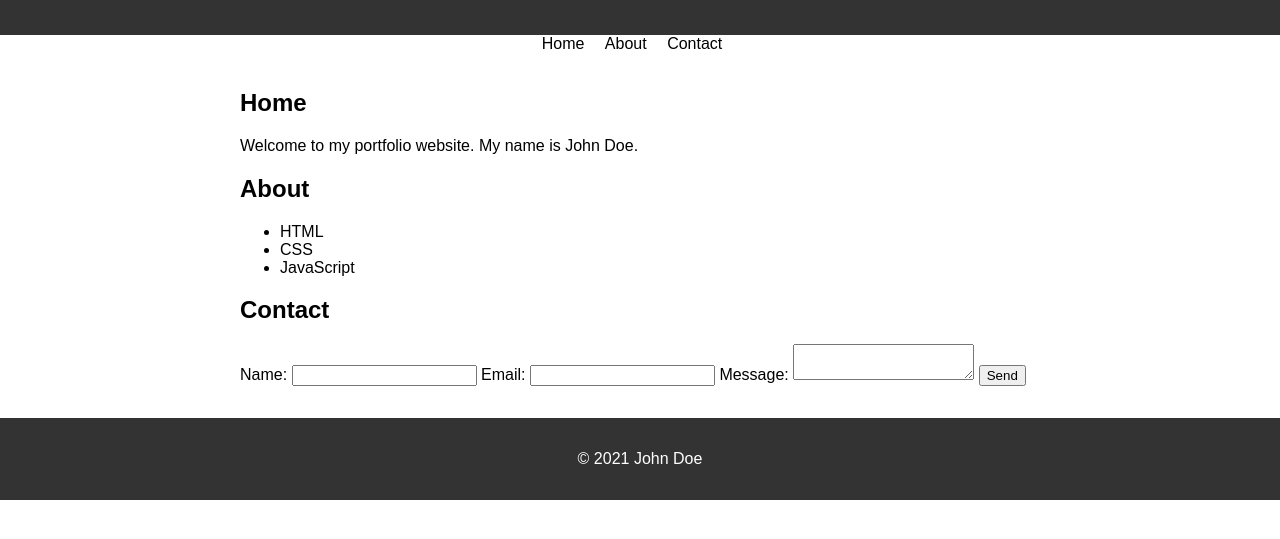
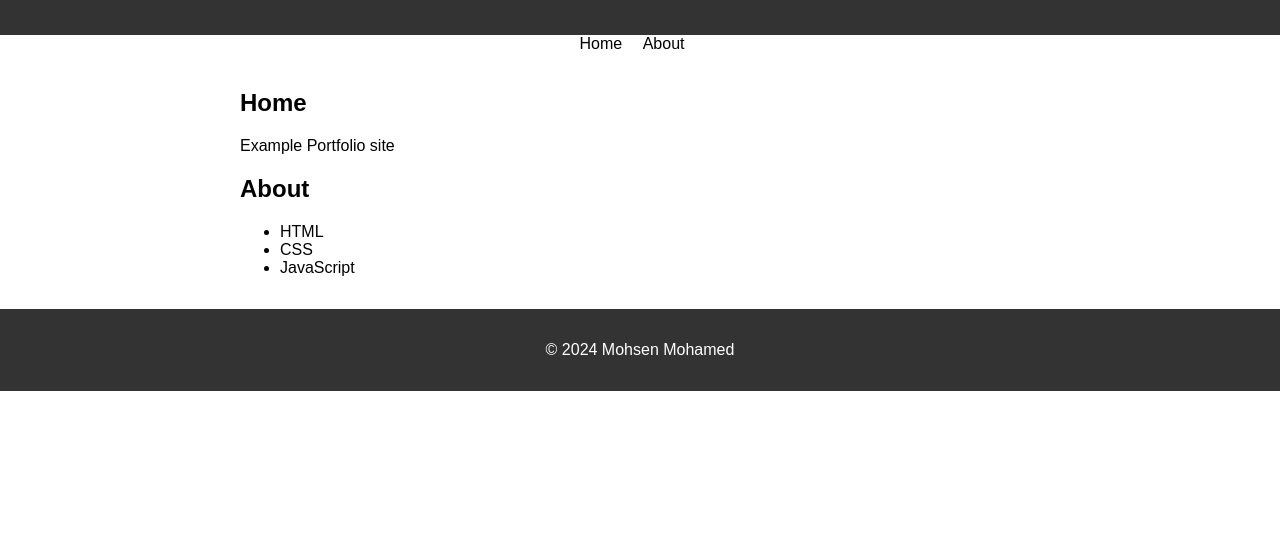
Before and after one commit to Mohs9n/Mohs9n.github.io, a plain HTML site: page index.html in a window 1280 px wide. Shown: the part 77-616 px from the top of the page. Drawn offline with Linux system fonts and the light colour scheme.

Commit message:
updated index

```diff
--- a/index.html
+++ b/index.html
@@ -1,7 +1,7 @@
 <!DOCTYPE html>
 <html>
   <head>
-    <title>My Portfolio</title>
+    <title>Mohsen Mohamed</title>
 <style>
   body {
     font-family: Arial, sans-serif;
@@ -54,13 +54,12 @@
       <ul>
         <li><a href="#home">Home</a></li>
         <li><a href="#about">About</a></li>
-        <li><a href="#contact">Contact</a></li>
       </ul>
     </nav>
     <main>
       <article id="home">
         <h2>Home</h2>
-        <p>Welcome to my portfolio website. My name is John Doe.</p>
+        <p>Example Portfolio site</p>
       </article>
       <article id="about">
         <h2>About</h2>
@@ -70,21 +69,9 @@
           <li>JavaScript</li>
         </ul>
       </article>
-      <article id="contact">
-        <h2>Contact</h2>
-        <form>
-          <label for="name">Name:</label>
-          <input type="text" id="name" name="name">
-          <label for="email">Email:</label>
-          <input type="email" id="email" name="email">
-          <label for="message">Message:</label>
-          <textarea id="message" name="message"></textarea>
-          <button type="submit">Send</button>
-        </form>
-      </article>
     </main>
     <footer>
-      <p>&copy; 2021 John Doe</p>
+      <p>&copy; 2024 Mohsen Mohamed</p>
     </footer>
   </body>
 </html>
```
